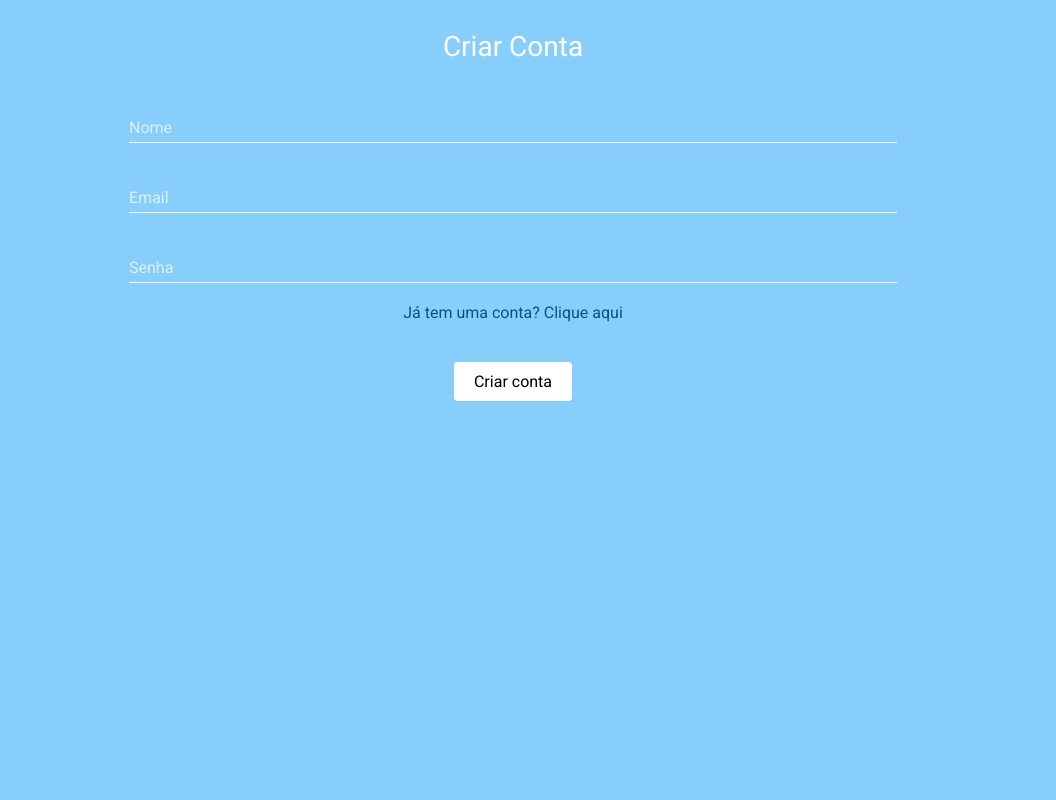
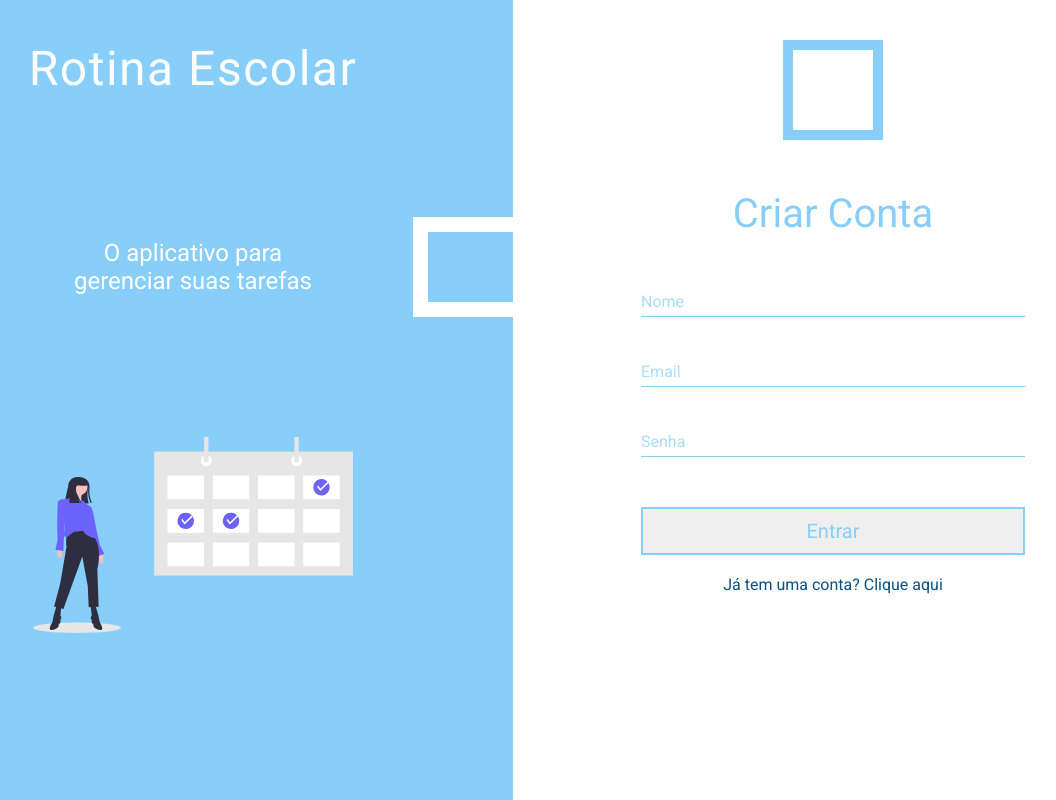
Before and after one commit to garefen/schedule, a React (Create React App) app: page /createaccount in a window 1280 px wide. Shown: the whole page, without its empty margins (127-1183 px from the left). Built offline with nearby package versions, Linux system fonts and the light colour scheme.

Commit message:
new create account page

```diff
--- a/src/pages/CreateAccount/index.jsx
+++ b/src/pages/CreateAccount/index.jsx
@@ -53,7 +53,7 @@ const CreateAccount = (props) => {
 
     return (
         <>
-            <div className="createaccount">
+            {/* <div className="createaccount">
                 <h1 className="createaccount__title">Criar Conta</h1>
                 <form onSubmit={handleSubmit} className="createaccount__form">
                     <input onChange={handleNameChange} type="text" placeholder="Nome" />
@@ -62,8 +62,34 @@ const CreateAccount = (props) => {
                     <Link className='createaccount__form__link' to='/login'>Já tem uma conta? Clique aqui</Link>
                     <button type="submit">Criar conta</button>
                 </form>
+            </div> */}
+            <div className="createaccount">
+                <div className="createaccount__info">
+                    <span className="createaccount__info__absolute rotina mobile-hide">
+                        Rotina
+                    </span>
+                    <span className="createaccount__info__absolute escolar mobile-hide">
+                        Escolar
+                    </span>
+                    <h1 className="createaccount__info__title">Rotina Escolar</h1>
+                    <div className="createaccount__info__inner">
+                        <p className="createaccount__info__inner__description">O aplicativo para <br/>gerenciar suas tarefas</p>
+                        <div className="createaccount__info__inner__square square square-white"></div>
+                    </div>
+                    <img className='createaccount__info__img' draggable='false' src={require('../../assets/agenda.svg')} alt=""/>
+                </div>
+                <div className="createaccount__sign">
+                    <div className="createaccount__sign__square square square-blue"></div>
+                    <h1 className="createaccount__sign__title">Criar Conta</h1>
+                    <form onSubmit={handleSubmit} className="createaccount__sign__form">
+                        <input onChange={handleNameChange} type="text" placeholder="Nome" />
+                        <input onChange={handleEmailChange} type="text" placeholder="Email" />
+                        <input onChange={handlePasswordChange} type="password" placeholder='Senha' />
+                        <button type="submit">Entrar</button>
+                        <Link className='createaccount__sign__form__link' to='/login'>Já tem uma conta? Clique aqui</Link>
+                    </form>
+                </div>
             </div>
-
         </>
     )
 };
--- a/src/pages/CreateAccount/style.css
+++ b/src/pages/CreateAccount/style.css
@@ -1,10 +1,111 @@
-.createaccount__title {
+.createaccount {
+  display: -webkit-box;
+  display: -ms-flexbox;
+  display: flex;
+}
+
+.createaccount > div {
+  -webkit-box-flex: 1;
+      -ms-flex: 1;
+          flex: 1;
+  -webkit-user-select: none;
+     -moz-user-select: none;
+      -ms-user-select: none;
+          user-select: none;
+}
+
+.createaccount__info {
+  position: relative;
+}
+
+.createaccount__info__absolute {
+  font-size: 7rem;
+  font-weight: bold;
+  text-transform: uppercase;
+  opacity: .2;
+  -webkit-user-select: none;
+     -moz-user-select: none;
+      -ms-user-select: none;
+          user-select: none;
+  line-height: 1.7;
+  position: absolute;
+  display: none;
+}
+
+.createaccount__info__absolute.rotina {
+  top: 11%;
+  left: 5%;
+}
+
+.createaccount__info__absolute.escolar {
+  top: 42%;
+  left: 22%;
+}
+
+.createaccount__info__title {
+  font-size: 3rem;
+  color: white;
+  letter-spacing: 1.5px;
+  margin: 40px auto 0;
+  text-align: center;
+}
+
+.createaccount__info__inner {
+  display: -webkit-box;
+  display: -ms-flexbox;
+  display: flex;
+  -webkit-box-align: center;
+      -ms-flex-align: center;
+          align-items: center;
+  margin: 120px 0;
+}
+
+.createaccount__info__inner__description {
+  -webkit-box-flex: 1;
+      -ms-flex: 1;
+          flex: 1;
+  margin-left: 100px;
+  text-align: center;
+  font-size: 1.5rem;
+}
+
+.createaccount__info__inner__square {
+  margin-left: auto;
+  width: 100px;
+  border: 15px solid white;
+  border-right: none;
+}
+
+.createaccount__info__img {
+  width: 320px;
+  margin: 90px auto 20px;
+  display: block;
+}
+
+@media screen and (max-width: 900px) {
+  .createaccount__info {
+    display: none;
+  }
+}
+
+.createaccount__sign {
+  background: white;
+  height: 100vh;
+  overflow: auto;
+}
+
+.createaccount__sign__square {
+  margin: 40px auto 50px;
+}
+
+.createaccount__sign__title {
   text-align: center;
   margin-top: 30px;
-  font-size: 1.75rem;
+  font-size: 2.5rem;
+  color: lightskyblue;
 }
 
-.createaccount__form {
+.createaccount__sign__form {
   display: -webkit-box;
   display: -ms-flexbox;
   display: flex;
@@ -22,47 +123,49 @@
   margin: 30px auto 0;
 }
 
-.createaccount__form input {
+.createaccount__sign__form input {
   border: none;
   background: none;
-  border-bottom: 1px solid white;
+  border-bottom: 1px solid lightskyblue;
   margin: 20px 0;
   padding: 5px 0;
-  color: white;
+  color: #095280;
   width: 100%;
 }
 
-.createaccount__form input::-webkit-input-placeholder {
-  color: white;
+.createaccount__sign__form input::-webkit-input-placeholder {
+  color: lightskyblue;
   opacity: .7;
 }
 
-.createaccount__form input:-ms-input-placeholder {
-  color: white;
+.createaccount__sign__form input:-ms-input-placeholder {
+  color: lightskyblue;
   opacity: .7;
 }
 
-.createaccount__form input::-ms-input-placeholder {
-  color: white;
+.createaccount__sign__form input::-ms-input-placeholder {
+  color: lightskyblue;
   opacity: .7;
 }
 
-.createaccount__form input::placeholder {
-  color: white;
+.createaccount__sign__form input::placeholder {
+  color: lightskyblue;
   opacity: .7;
 }
 
-.createaccount__form button {
-  background: white;
-  border: none;
+.createaccount__sign__form button {
+  border: 2px solid lightskyblue;
   padding: 10px 20px;
-  border-radius: 4px;
-  margin-top: 40px;
+  width: 100%;
+  font-size: 1.25rem;
+  margin: 30px 0 20px;
   cursor: pointer;
+  color: lightskyblue;
 }
 
-.createaccount__form__link {
+.createaccount__sign__form__link {
   color: #095280;
   text-decoration: none;
+  margin-bottom: 100px;
 }
 /*# sourceMappingURL=style.css.map */
--- a/src/pages/CreateAccount/style.scss
+++ b/src/pages/CreateAccount/style.scss
@@ -1,8 +1,82 @@
 .createaccount {
+    display: flex;
+    > div {
+        flex: 1;
+        user-select: none;
+    }
+    &__info {
+        position: relative;
+
+        &__absolute {
+            font-size: 7rem;
+            font-weight: bold;
+            text-transform: uppercase;
+            opacity: .2;
+            user-select: none;
+            line-height: 1.7;
+            position: absolute;
+            display: none;
+
+            &.rotina {
+                top: 11%;
+                left: 5%;
+            }
+            &.escolar {
+                top: 42%;
+                left: 22%;
+            }
+        }
+        &__title {
+            font-size: 3rem;
+            color: white;
+            letter-spacing: 1.5px;
+            margin: 40px auto 0;
+            text-align: center;
+        }
+
+        &__inner {
+            display: flex;
+            align-items: center;
+            margin: 120px 0;
+
+            &__description {
+                flex: 1;
+                margin-left: 100px;
+                text-align: center;
+                font-size: 1.5rem;
+            }
+
+            &__square {
+                margin-left: auto;
+                width: 100px;
+                border: 15px solid white;
+                border-right: none;
+            }
+        }
+
+        &__img {
+            width: 320px;
+            margin: 90px auto 20px;
+            display: block;
+        }
+
+        @media screen and (max-width: 900px) {
+            display: none;
+        }
+    }
+    &__sign {
+        background: white;
+        height: 100vh;
+        overflow: auto;
+
+        &__square {
+            margin: 40px auto 50px;
+        }
         &__title {
             text-align: center;
             margin-top: 30px;
-        font-size: 1.75rem;
+            font-size: 2.5rem;
+            color: lightskyblue;
         }
         &__form {
             display: flex;
@@ -14,27 +88,31 @@
             input {
                 border: none;
                 background: none;
-            border-bottom: 1px solid white;
+                border-bottom: 1px solid lightskyblue;
                 margin: 20px 0;
                 padding: 5px 0;
-            color: white;
+                color: #095280;
                 width: 100%;
                 &::placeholder {
-                color: white;
+                    color: lightskyblue;
                     opacity: .7;
                 }
             }
             button {
-            background: white;
-            border: none;
+                border: 2px solid lightskyblue;
                 padding: 10px 20px;
-            border-radius: 4px;
-            margin-top: 40px;
+                width: 100%;
+                font-size: 1.25rem;
+                // border-radius: 4px;
+                margin: 30px 0 20px;
                 cursor: pointer;
+                color: lightskyblue;
             }
             &__link {
-            color: rgb(9, 82, 128);
+                color: #095280;
                 text-decoration: none;
+                margin-bottom: 100px;
             }
         }
     }
+}
```
Also changed, not shown: 1 other file (tests, documents, lock files or other folders). Lines whose indentation alone changed are shown as unchanged.
